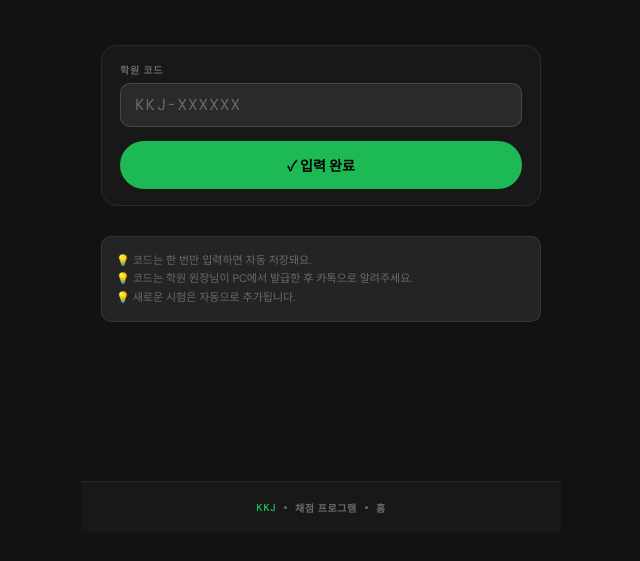
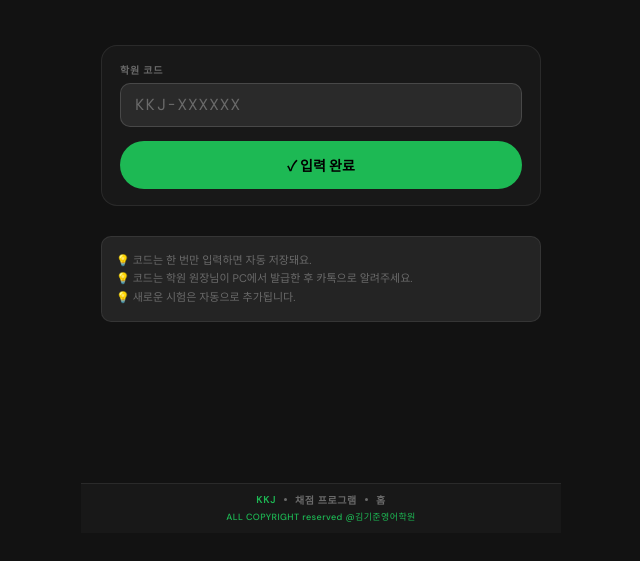
Before and after one commit to jjunkong/automarking, a website: page grading.html in a window 1280 px wide. Shown: the part 267-828 px from the top of the page, without its empty margins (319-959 px from the left). Drawn offline with nearby package versions, Linux system fonts and the light colour scheme.

Commit message:
Update grading.html

```diff
--- a/grading.html
+++ b/grading.html
@@ -184,9 +184,11 @@ select option{background:#282828}
 .toast.err{border-color:rgba(255,77,77,.4);color:var(--err)}
 
 /* ── NP BAR ── */
-.np{position:fixed;bottom:0;left:50%;transform:translateX(-50%);width:100%;max-width:480px;height:52px;background:var(--b1);border-top:1px solid var(--bo);display:flex;align-items:center;justify-content:center;gap:8px;z-index:50}
+.np{position:fixed;bottom:0;left:50%;transform:translateX(-50%);width:100%;max-width:480px;background:var(--b1);border-top:1px solid var(--bo);display:flex;flex-direction:column;align-items:center;justify-content:center;gap:3px;padding:8px 0 10px;z-index:50}
+.np-row{display:flex;align-items:center;justify-content:center;gap:8px}
 .npt{font-size:10px;font-weight:600;color:var(--t2);letter-spacing:.6px;text-transform:uppercase}
 .npd{width:3px;height:3px;border-radius:50%;background:var(--t2)}
+.np-copy{font-size:9px;font-weight:500;color:var(--g);letter-spacing:.4px}
 body{padding-bottom:52px}
 </style>
 </head>
@@ -463,11 +465,14 @@ body{padding-bottom:52px}
 
 <!-- NP BAR -->
 <div class="np">
-  <span class="npt" style="color:var(--g)">KKJ</span>
-  <div class="npd"></div>
-  <span class="npt">채점 프로그램</span>
-  <div class="npd"></div>
-  <span class="npt" id="npStatus">홈</span>
+  <div class="np-row">
+    <span class="npt" style="color:var(--g)">KKJ</span>
+    <div class="npd"></div>
+    <span class="npt">채점 프로그램</span>
+    <div class="npd"></div>
+    <span class="npt" id="npStatus">홈</span>
+  </div>
+  <div class="np-copy">ALL COPYRIGHT reserved @김기준영어학원</div>
 </div>
 
 <div class="toast" id="toast"></div>
```
